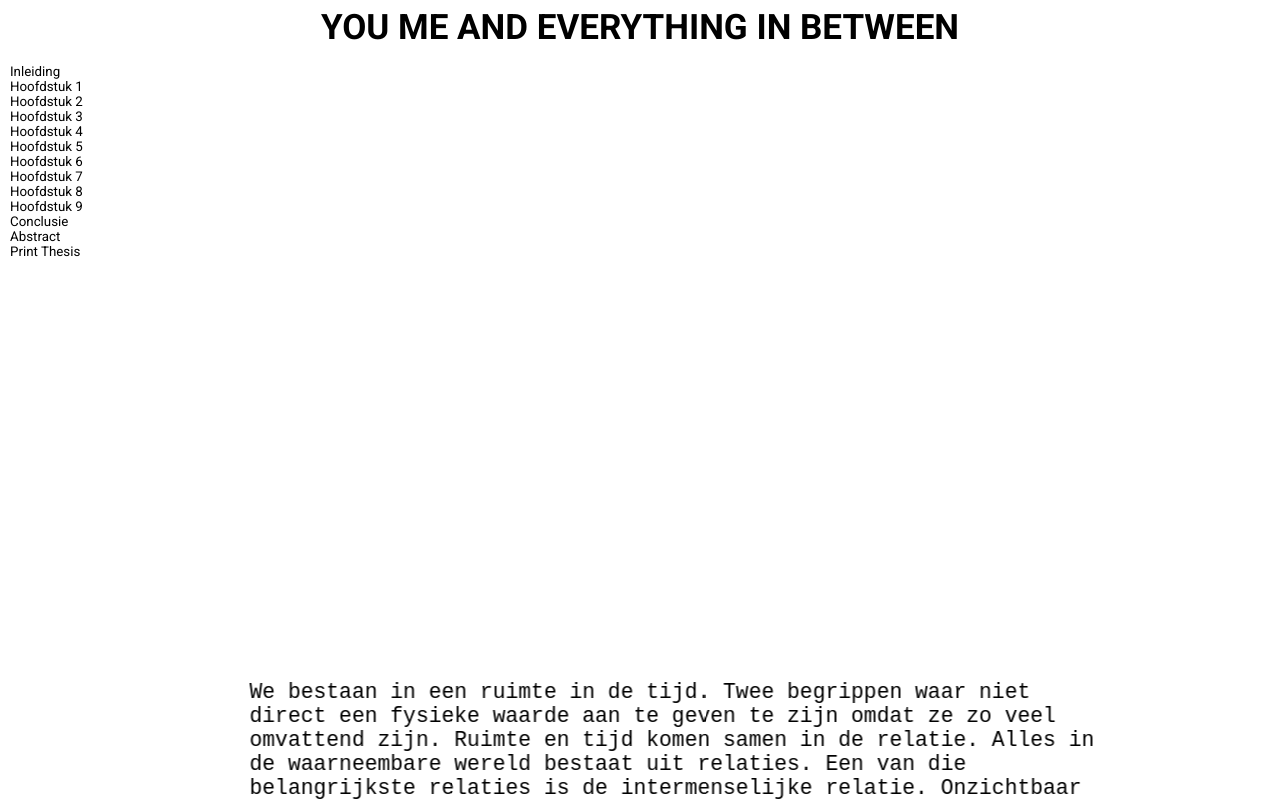
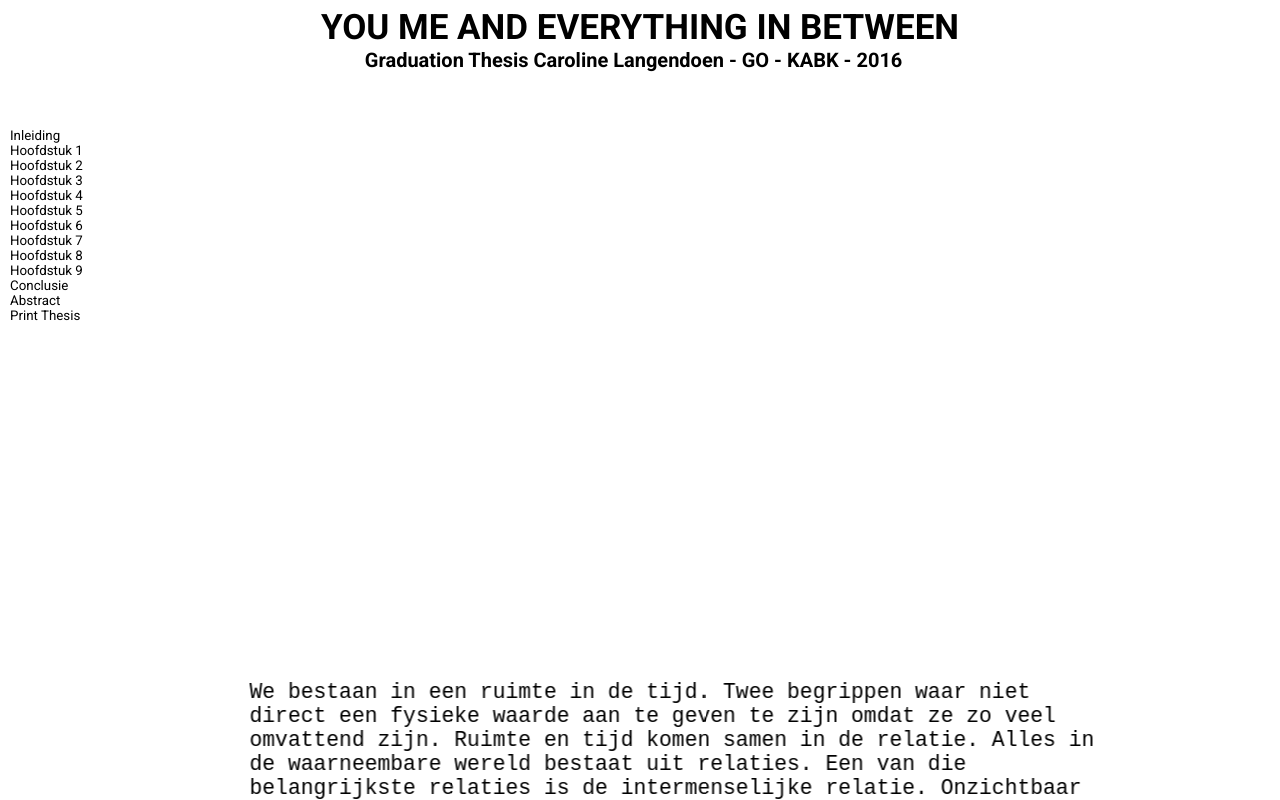
Before and after one commit to kabk/govt-theses-16-caroline-langendoen, a plain HTML site: page index.html in a window 1280 px wide. Drawn offline with nearby package versions, Linux system fonts and the light colour scheme.

Commit message:
met enter

```diff
--- a/index.html
+++ b/index.html
@@ -45,7 +45,9 @@
 
 			<div class="header">
 				<h1>YOU ME AND EVERYTHING IN BETWEEN</h1>
+				<div class="header3"><h4>Graduation Thesis Caroline Langendoen - GO - KABK - 2016</h4> </div>
 			</div>
+
 
 			<div class="menu">
 				<ul>
--- a/style.css
+++ b/style.css
@@ -23,7 +23,7 @@ body{
 		  	height: 300px;
 		  	float:left;
 		  	margin-left: 10px;
-		  	margin-top: 5%;
+		  	margin-top: 10%;
 		  	z-index: 1000;
 
 		  }
@@ -625,3 +625,15 @@ body{
 		    filter: alpha(opacity=100);
 		     z-index: 30;
 		}
+		 h4{
+		 	font-family: 'Roboto', sans-serif;
+		  	font-weight: 700;
+		  	font-size: 20px;
+		  	display: inline;
+		  	padding-left: 28.5%;
+		 }
+		  .header3{
+		 	width: 100%;
+		 	z-index: 300;
+
+		 }
```
Also changed, not shown: abstract.html (+12 -6 lines).
